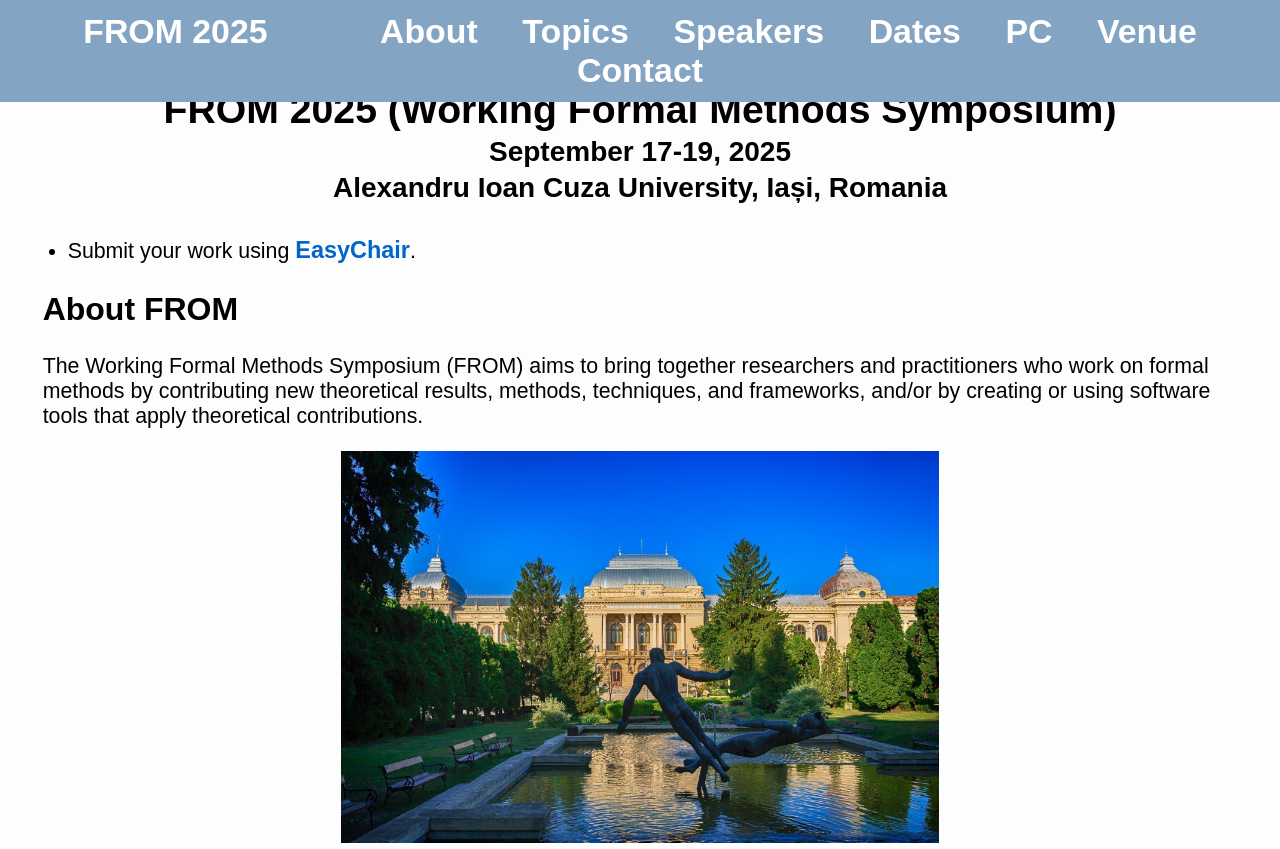
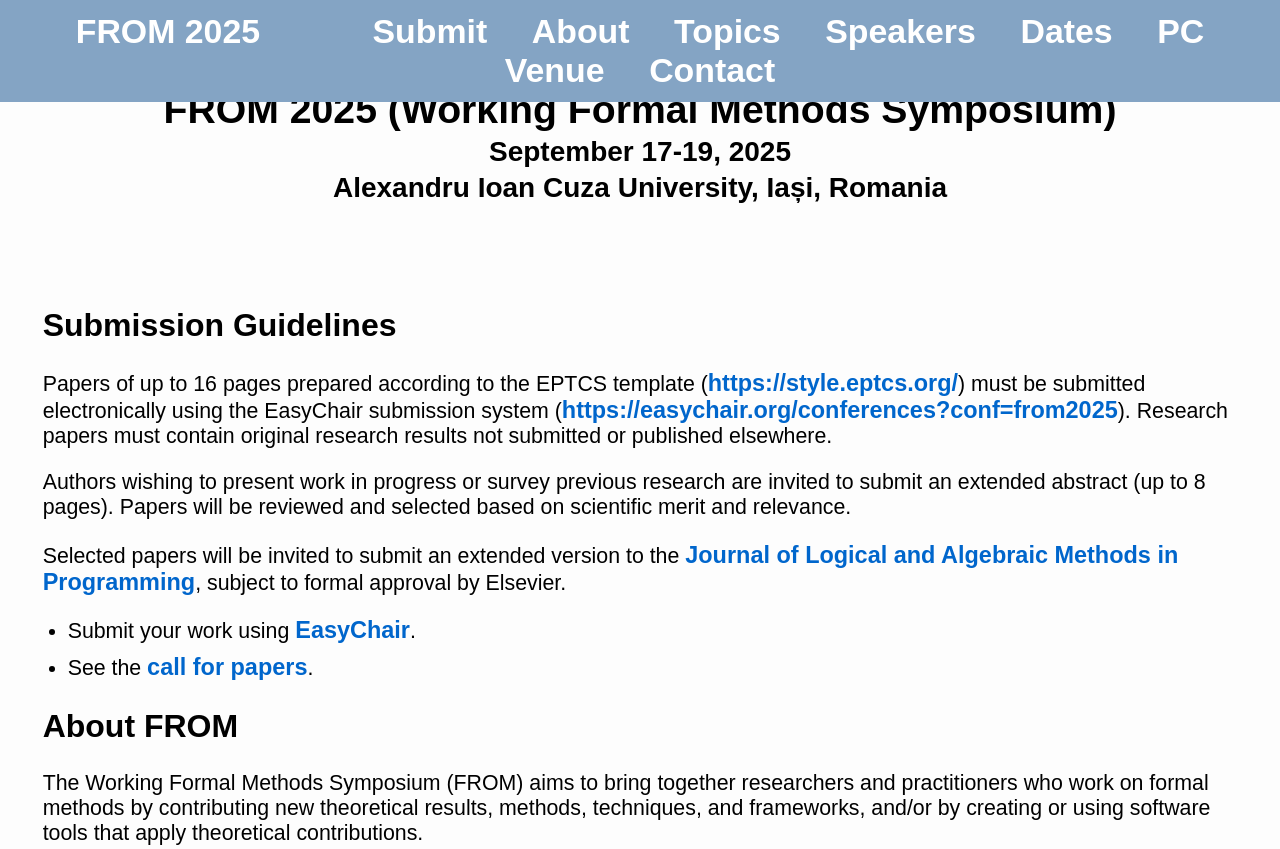
Before and after one commit to fromsymposium/fromsymposium.github.io, a plain HTML site: page index.html in a window 1280 px wide. Shown: the top 849 px of the page. Drawn offline with Linux system fonts and the light colour scheme.

Commit message:
Add submission guidelines.

```diff
--- a/index.html
+++ b/index.html
@@ -12,8 +12,8 @@
             <ul>
               <li><a class="nav" href="#">FROM 2025</a>
                 </li>
-                <!-- <li><a class="nav" style="margin-left: 2em" href="#CFP">CFP</a></li> -->
-                <li><a class="nav" style="margin-left: 2em" href="#about">About</a></li>
+                <li><a class="nav" style="margin-left: 2em" href="#Submit">Submit</a></li>
+                <li><a class="nav" href="#about">About</a></li>
                 <li><a class="nav" href="#topics">Topics</a></li>
                 <li><a class="nav" href="#speakers">Speakers</a></li>
                 <li><a class="nav" href="#dates">Dates</a></li>
@@ -29,12 +29,33 @@
             <h2>Alexandru Ioan Cuza University, Iași, Romania </h2>
         </header>
 
-        <section id="CFP">
-          <!-- <h2>CFP</h2> -->
+        <section id="Submit">
+          <h2>Submission Guidelines</h2>
 
+          <p>Papers of up to 16 pages prepared according to the EPTCS
+          template
+          (<a href="https://style.eptcs.org/">https://style.eptcs.org/</a>)
+          must be submitted electronically using the EasyChair
+          submission system
+          (<a href="https://easychair.org/conferences?conf=from2025">https://easychair.org/conferences?conf=from2025</a>). Research
+          papers must contain original research results not submitted
+          or published elsewhere.</p>
+
+          <p>Authors wishing to present work in progress or survey
+          previous research are invited to submit an extended abstract
+          (up to 8 pages). Papers will be reviewed and selected based
+          on scientific merit and relevance.</p>
+
+          <p>Selected papers will be invited to submit an extended
+          version to
+          the <a href="https://www.sciencedirect.com/journal/journal-of-logical-and-algebraic-methods-in-programming">Journal
+          of Logical and Algebraic Methods in Programming</a>, subject
+          to formal approval by Elsevier.
+          </p>
           <ul>
-            <li>Submit your work using <a href="https://easychair.org/my/conference?conf=from2025">EasyChair</a>.</li>
-            <!-- <li>See the <a href="https://easychair.org/cfp/FROM2025">call for papers</a>.</li> -->
+            <li>Submit your work
+            using <a href="https://easychair.org/my/conference?conf=from2025">EasyChair</a>.</li>
+            <li>See the <a href="https://easychair.org/cfp/FROM2025">call for papers</a>.</li>
           </ul>
         </section>
 
```
